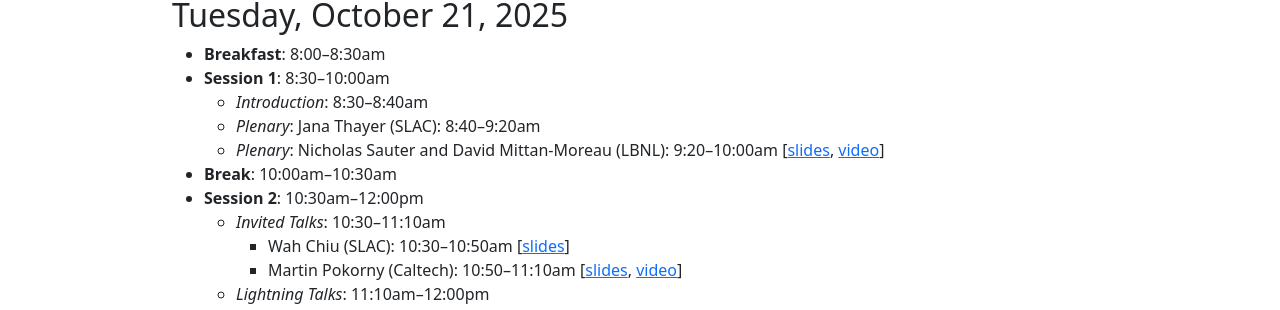
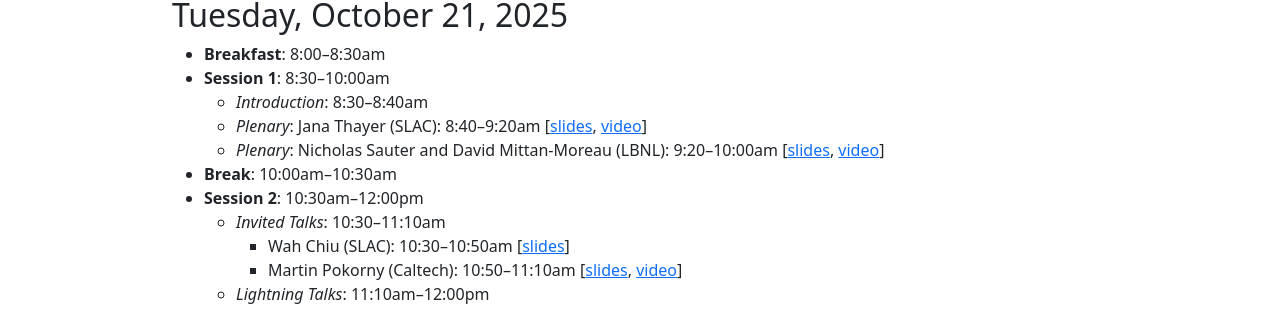
Before and after one commit to lssda/lssda.github.io, a Jekyll site: the page built from agenda.md, in a window 1280 px wide. Shown: the part 331-641 px from the top of the page. Built offline with Jekyll 4.4.1, drawn with Linux system fonts in a browser that asks for light colours.

Commit message:
Add Jana Thayer plenary.

```diff
--- a/agenda.md
+++ b/agenda.md
@@ -18,7 +18,7 @@ A Zoom link will be emailed to virtual attendees the week of the workshop.
   * **Breakfast**: 8:00--8:30am
   * **Session 1**: 8:30--10:00am
       * *Introduction*: 8:30--8:40am
-      * *Plenary*: Jana Thayer (SLAC): 8:40--9:20am
+      * *Plenary*: Jana Thayer (SLAC): 8:40--9:20am \[[slides]({{ "/slides/1_Thayer.pdf" | relative_url }}), [video](https://youtu.be/_k_wNyFsg-I)]
       * *Plenary*: Nicholas Sauter and David Mittan-Moreau (LBNL): 9:20--10:00am \[[slides]({{ "/slides/1_Sauter_Mittan-Moreau.pdf" | relative_url }}), [video](https://youtu.be/_z7ho3B2IFE)]
   * **Break**: 10:00am--10:30am
   * **Session 2**: 10:30am--12:00pm
```
Also changed, not shown: 1 other file.
